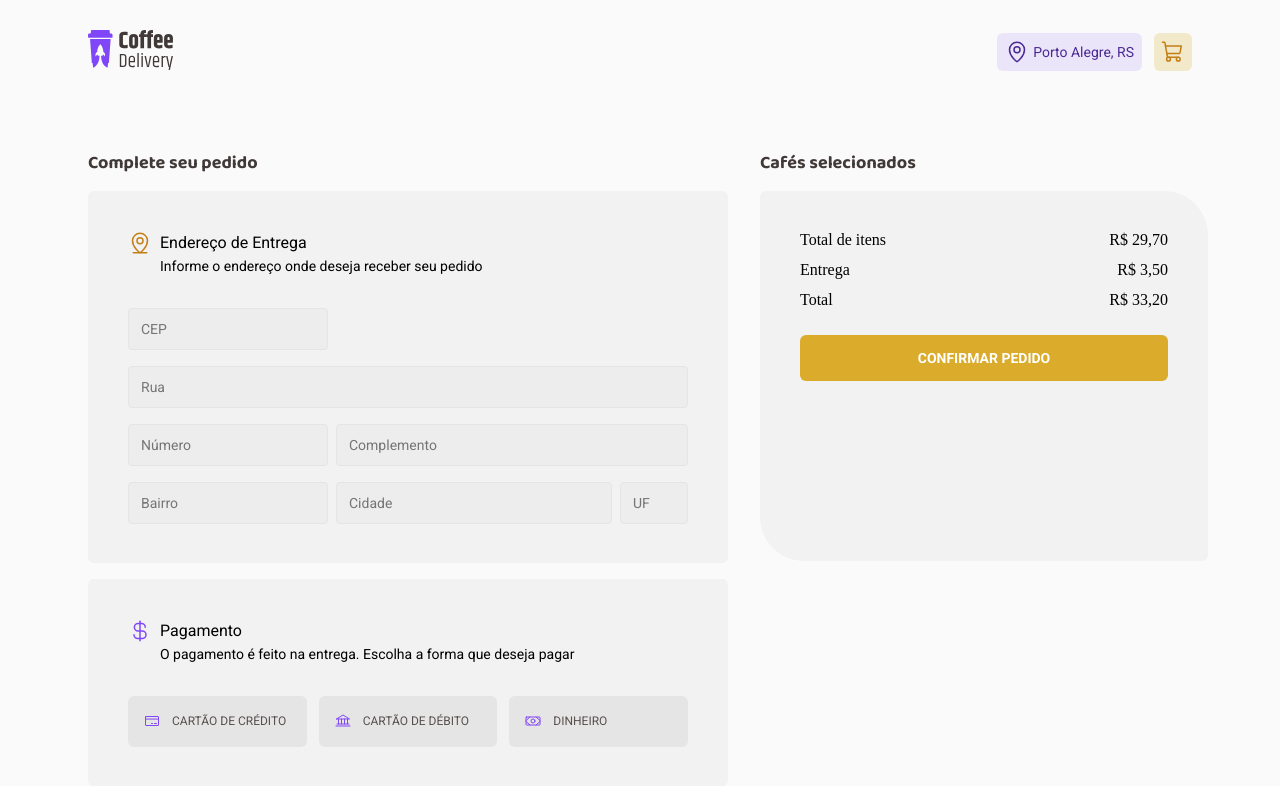
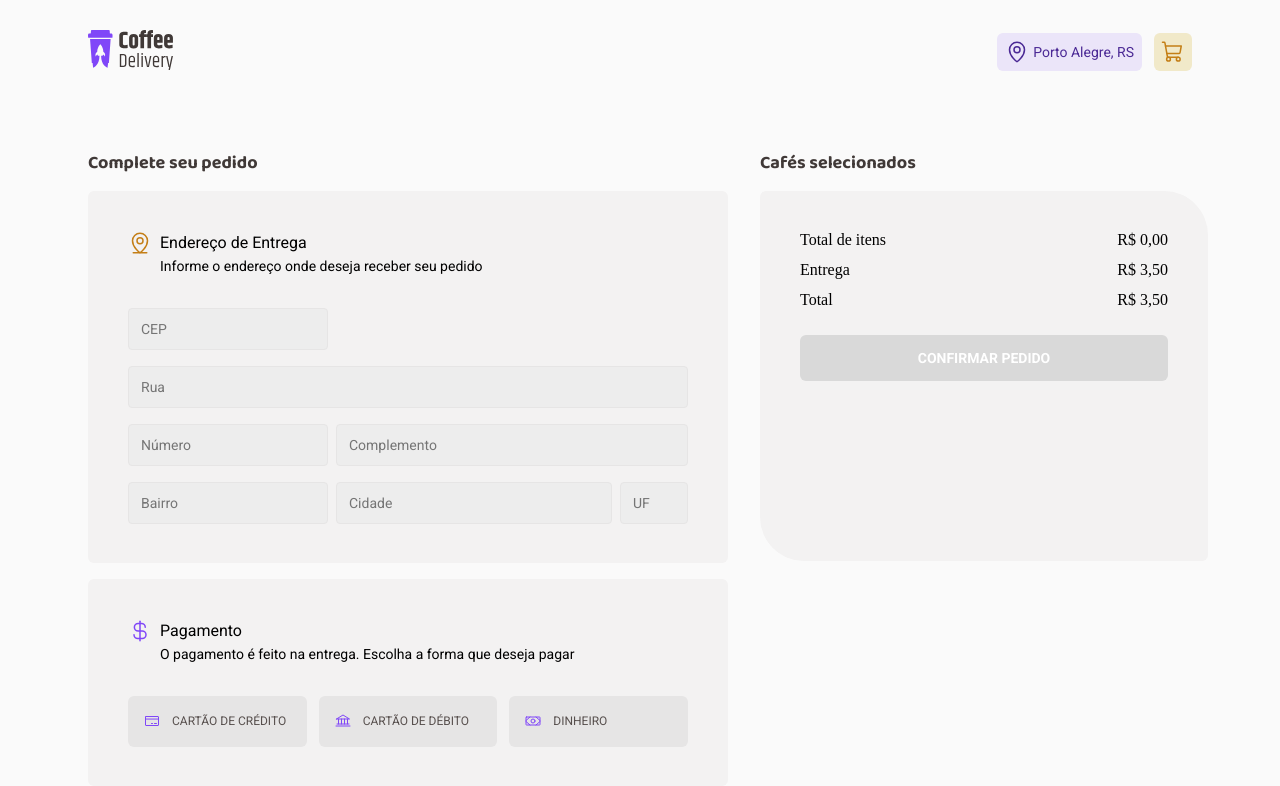
Before and after one commit to rafa-souza-dev/coffee-delivery, a React (Vite) app: page /checkout in a window 1280 px wide. Shown: the top 786 px of the page. Built offline with nearby package versions, Linux system fonts and the light colour scheme.

Commit message:
styled button

```diff
--- a/src/screens/Checkout/index.tsx
+++ b/src/screens/Checkout/index.tsx
@@ -43,7 +43,7 @@ const paymentOptions: ButtonSelect[] = [
 ]
 
 export function Checkout() {
-  const { coffees } = useContext(CoffeeContext)
+  const { coffees, amount } = useContext(CoffeeContext)
   const [selectedOption, setSelectedOption] = useState<number | null>(null)
 
   function getButtonIcon(id: number) {
@@ -85,6 +85,18 @@ export function Checkout() {
   function getQuantity(id: number) {
     return coffees.filter((coffee) => coffee.id === id).length
   }
+
+  const itemsAmount = amount.toLocaleString('pt-br', {
+    style: 'currency',
+    currency: 'BRL',
+  })
+
+  const totalAmount = (amount + 3.5).toLocaleString('pt-br', {
+    style: 'currency',
+    currency: 'BRL',
+  })
+
+  const isButtonDisabled = amount === 0
 
   return (
     <Container>
@@ -155,7 +167,7 @@ export function Checkout() {
               <div className="priceTotalBox">
                 <div>
                   <p>Total de itens</p>
-                  <span>R$ 29,70</span>
+                  <span>{itemsAmount}</span>
                 </div>
                 <div>
                   <p>Entrega</p>
@@ -163,10 +175,10 @@ export function Checkout() {
                 </div>
                 <div>
                   <p>Total</p>
-                  <span>R$ 33,20</span>
+                  <span>{totalAmount}</span>
                 </div>
               </div>
-              <button>CONFIRMAR PEDIDO</button>
+              <button disabled={isButtonDisabled}>CONFIRMAR PEDIDO</button>
             </SubmitContainer>
           </FormSubmitContainer>
         </CheckoutContainer>
--- a/src/screens/Checkout/styles.ts
+++ b/src/screens/Checkout/styles.ts
@@ -263,5 +263,21 @@ export const SubmitContainer = styled.div`
     font-weight: 700;
     font-size: 14px;
     line-height: 160%;
+
+    transition: 0.3s;
+
+    cursor: pointer;
+  }
+
+  button:not(:disabled):hover {
+    ${(props) =>
+      css`
+        background-color: ${props.theme.yellowLight};
+      `}
+  }
+
+  button:disabled {
+    background-color: #d9d9d9;
+    cursor: not-allowed;
   }
 `
```
